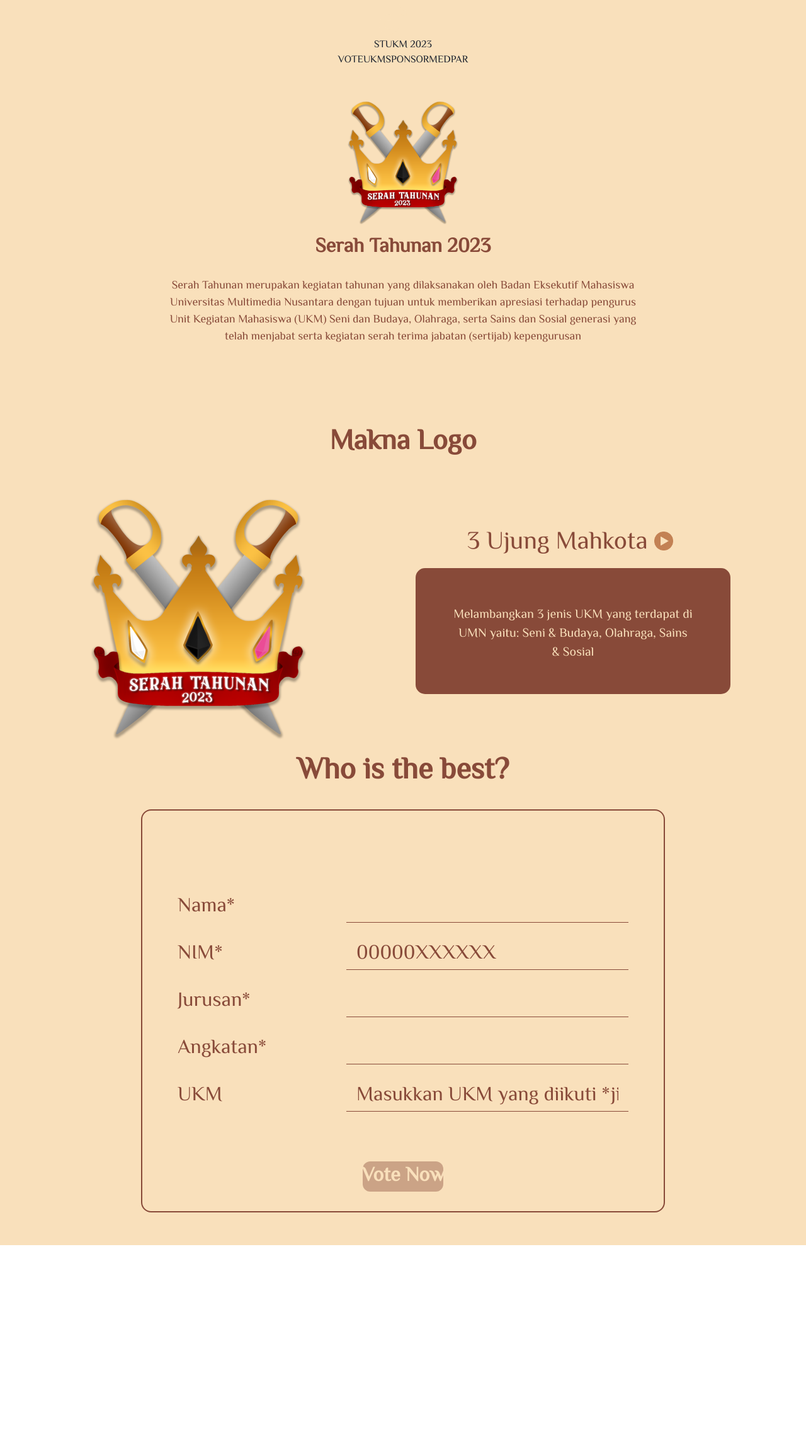
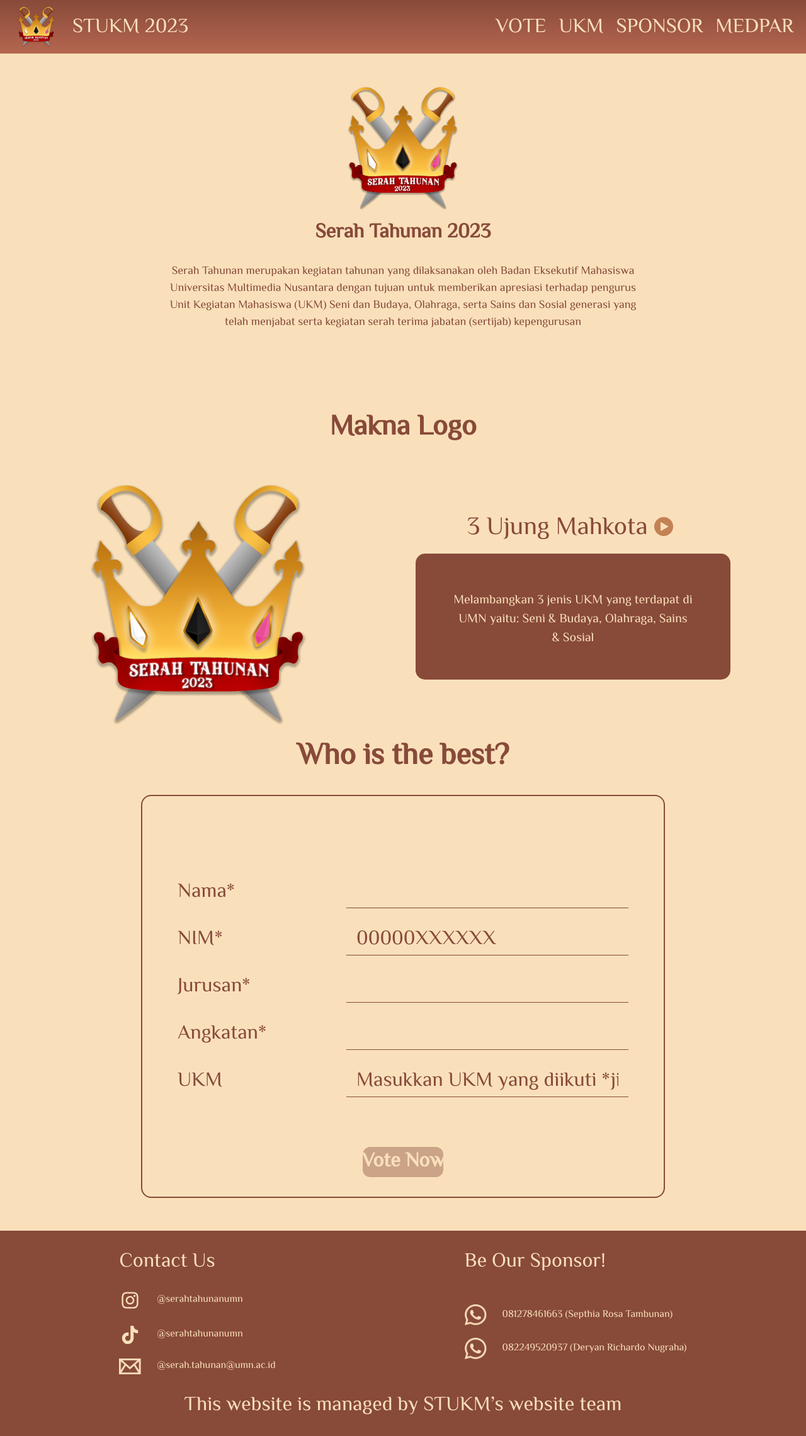
Before and after one commit to gilbertzaini/STUKM23, a React (Create React App) app in the folder frontend/: page / in a window 1280 px wide. Shown: the whole page at 63% size. Before the commit the page ends 1977 px from the top, so only its background shows below. Built offline with nearby package versions, Linux system fonts and the light colour scheme; no server answers.

Commit message:
footerNavbar(blm Respon)

```diff
--- a/frontend/src/Pages/Index.js
+++ b/frontend/src/Pages/Index.js
@@ -2,6 +2,7 @@ import React from 'react'
 import VotingForm from '../components/VotingForm'
 import Logo from '../components/Logo'
 import Navbar from "../components/Navbar";
+import Footer from "../components/Footer";
 
 const Index = () => {
   return (
@@ -9,6 +10,7 @@ const Index = () => {
     <Navbar />
     <Logo />
     <VotingForm/>
+    <Footer />
     </>
   )
 }
--- a/frontend/src/components/Footer.css
+++ b/frontend/src/components/Footer.css
@@ -0,0 +1,89 @@
+.footer{
+    box-sizing: border-box;
+    display: flex;
+    gap: 25px;
+    padding: 25px 25px;
+    flex-direction: column;
+    justify-content: center;
+    align-items: center;
+    font-family: "El Messiri" !important;
+    background: #884A39;
+    color: #F9E0BB;
+}
+
+.wrapper{
+    display: flex;
+    flex-direction: row;
+    gap: 300px;
+}
+
+.contact{
+    display: flex;
+    flex-direction: column;
+    justify-content: center;
+}
+
+.contact h4{
+    font-size: 32px;
+}
+
+.sosmed-wrapper{
+    margin-top: auto;
+    margin-bottom: auto;
+}
+
+.sosmed {
+    display: flex;
+    flex-direction: row;
+    gap: 25px;
+    margin-top: 20px;
+}
+
+.sosmed img {
+    width: 35px;
+    margin-top: auto;
+    margin-bottom: auto;
+}
+
+.sosmed a {
+    margin-top: auto;
+    margin-bottom: auto;
+}
+
+.be-our-sponsor{
+    display: flex;
+    flex-direction: column;
+    justify-content: center;
+}
+
+.be-our-sponsor h4{
+    font-size: 32px;
+}
+
+.contact-wrapper{
+    margin-top: auto;
+    margin-bottom: auto;
+}
+
+.cp{
+    display: flex;
+    flex-direction: row;
+    gap: 25px;
+    margin-top: 20px;
+}
+
+.cp img{
+    width: 35px;
+    margin-top: auto;
+    margin-bottom: auto;
+}
+
+.cp a{
+    margin-top: auto;
+    margin-bottom: auto;
+}
+
+.copyright{
+    font-size: 32px;
+
+}
--- a/frontend/src/components/Footer.jsx
+++ b/frontend/src/components/Footer.jsx
@@ -1,13 +1,17 @@
 import instagram from '../assets/logo/instagram.svg';
 import tiktok from '../assets/logo/tiktok.svg';
-import email from '../assets/logo/back.svg';
+import email from '../assets/image/email.png';
+import whatsapp from '../assets/image/whatsapp.png';
+
+import './Footer.css'
 
 const Footer = () => {
     return(
         <>
             <footer className='footer'>
+                <div className='wrapper'>
                     <div className='contact'>
-                    <h5>Contact Us</h5>
+                        <h4>Contact Us</h4>
                         <div className='sosmed-wrapper'>
                             <div className='sosmed'>
                                 <img src={instagram} alt='instagram-icon' />
@@ -23,8 +27,26 @@ const Footer = () => {
                             </div>
                         </div>
                     </div>
-                <div className='be-our-sponsor'></div>
+                    <div className='be-our-sponsor'>
+                        <h4>Be Our Sponsor!</h4>
+                        <div className='contact-wrapper'>
+                            <div className='cp'>
+                                <img src={whatsapp} alt='whatsapp-icon' />
+                                <a target='_blank'>081278461663 (Septhia Rosa Tambunan)</a>
+                            </div>
+                            <div className='cp'>
+                                <img src={whatsapp} alt='whatsapp-icon' />
+                                <a target='_blank'>082249520937 (Deryan Richardo Nugraha)</a>
+                            </div>
+                        </div>
+                    </div>
+                </div>
+                <div className='copyright'>
+                    <p>This website is managed by STUKM’s website team</p>
+                </div>
             </footer>
         </>
     )
 }
+
+export default Footer;
--- a/frontend/src/components/Navbar.css
+++ b/frontend/src/components/Navbar.css
@@ -4,38 +4,48 @@
 
 .container{
     display: flex;
+    flex-direction: row;
     width: 100%;
     justify-content: space-between;
-    margin: 24px 240px;
+    padding-top: 10px;
+    padding-bottom: 10px;
+    /* margin: 24px 240px; */
 }
 
 .box-logo{
     display: flex;
-    flex-direction: column;
-    gap: 50px;
+    flex-direction: row;
+    gap: 25px;
+    padding-left: 25px;
+
 }
 
 .logo-stukm {
     display: flex;
     align-items: center;
-    width: 120px;
+    width: 65px;
+    height: 65px;
+    margin-top: auto;
+    margin-bottom: auto;
 }
 
 .text-stukm{
     color: #F9E0BB;
     font-family: "El Messiri" !important;
-    font-size: 64px;
+    font-size: 32px;
     font-style: normal;
     font-weight: 400;
     line-height: normal;
     gap: 25px;
+    margin-top: auto;
+    margin-bottom: auto;
 }
 
 
 .box-option{
     position: relative;
     display: flex;
-    font-size: 64px;
+    font-size: 32px;
     gap: 20px;
     margin-right: 20px;
 }
@@ -44,7 +54,6 @@
     font-family: "El Messiri" !important;
     color: #F9E0BB;
     text-align: right;
-    /* font-size: 64px; */
     font-style: normal;
     font-weight: 400;
     line-height: normal;
@@ -55,7 +64,6 @@
     font-family: "El Messiri" !important;
     color: #F9E0BB;
     text-align: right;
-    font-size: 64px;
     font-style: normal;
     font-weight: 400;
     line-height: normal;
@@ -65,7 +73,6 @@
     font-family: "El Messiri" !important;
     color: #F9E0BB;
     text-align: right;
-    font-size: 64px;
     font-style: normal;
     font-weight: 400;
     line-height: normal;
@@ -75,7 +82,6 @@
     font-family: "El Messiri" !important;
     color: #F9E0BB;
     text-align: right;
-    font-size: 64px;
     font-style: normal;
     font-weight: 400;
     line-height: normal;
--- a/frontend/src/components/Navbar.jsx
+++ b/frontend/src/components/Navbar.jsx
@@ -1,5 +1,7 @@
 import STUKM23 from "../assets/logo/STUKM23.png";
 import tiktok from '../assets/logo/tiktok.svg';
+
+import './Navbar.css';
 
 const Navbar = () => {
     return (
@@ -7,7 +9,7 @@ const Navbar = () => {
             <div className="navbar">
                 <div className="container">
                     <div className="box-logo">
-                        <img className="logo-stukm" src={tiktok} alt="" />
+                        <img className="logo-stukm" src={STUKM23} alt="" />
                         <a className="text-stukm">STUKM 2023</a>
                     </div>
                     <div className="box-option">
```
Also changed, not shown: frontend/src/assets/image/email.png (added), frontend/src/assets/image/whatsapp.png (added). Lines whose indentation alone changed are shown as unchanged.
